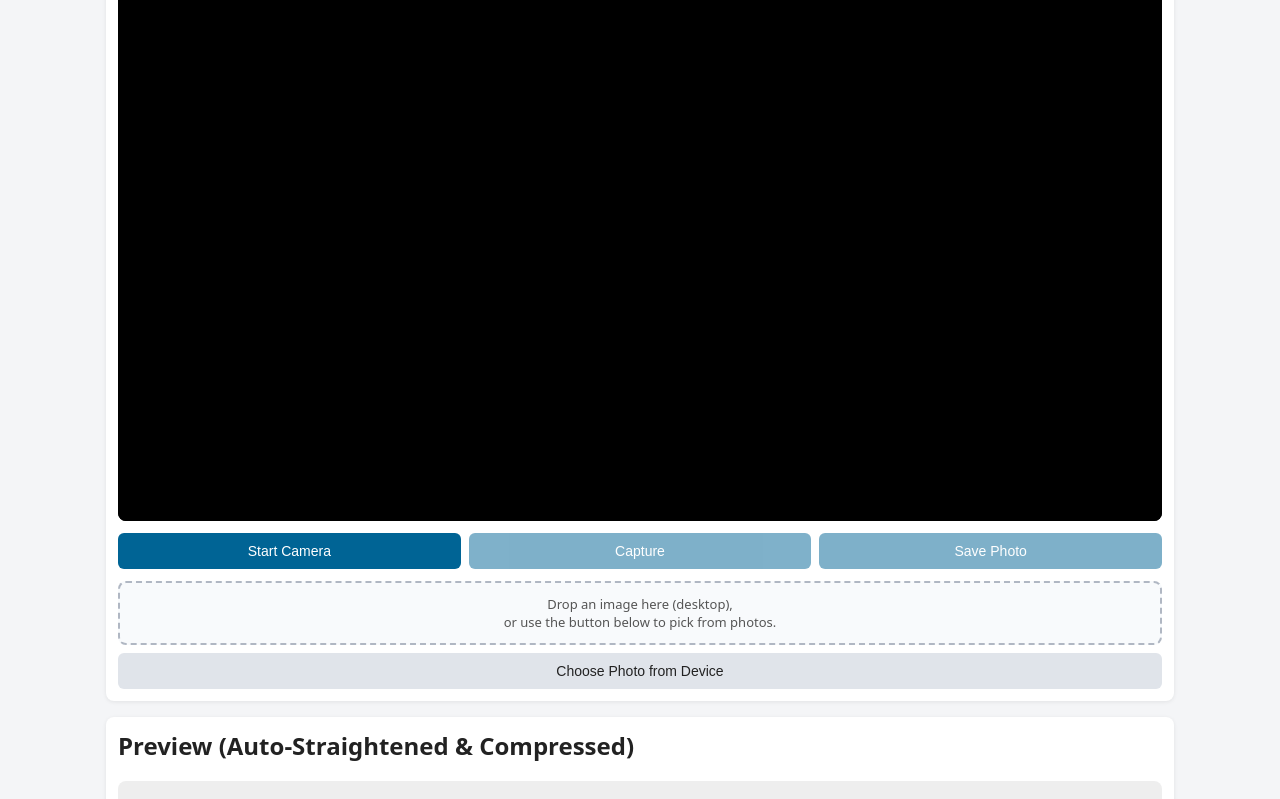
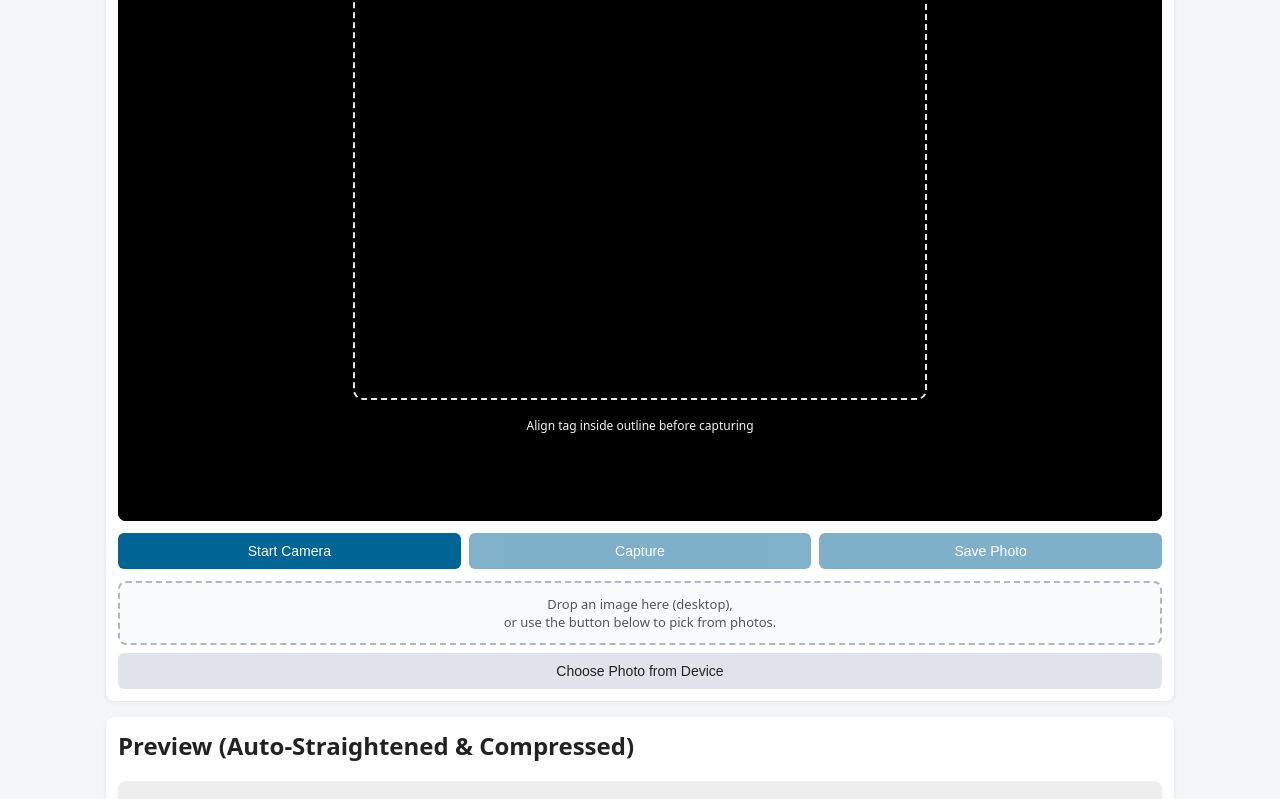
Before and after one commit to EAVYDEV/inspection-photo-app, a website: page public/index.html in a window 1280 px wide. Shown: the part 1053-1852 px from the top of the page. Drawn offline with Linux system fonts and the light colour scheme.

Commit message:
Add capture overlay outline and UI improvements

```diff
--- a/public/index.html
+++ b/public/index.html
@@ -23,6 +23,12 @@
         <section class="camera-section">
           <div class="video-container portrait">
             <video id="video" autoplay playsinline></video>
+
+            <!-- NEW: tag alignment overlay -->
+            <div class="video-overlay">
+              <div class="tag-outline"></div>
+              <div class="tag-hint">Align tag inside outline before capturing</div>
+            </div>
           </div>
 
           <div class="controls">
@@ -84,8 +90,8 @@
     </div>
   </div>
 
-   <!-- OpenCV.js for automatic perspective correction -->
-   <script src="https://docs.opencv.org/4.x/opencv.js"></script>
-   <script src="script.js"></script>
- </body>
- </html>
+  <!-- OpenCV.js for automatic perspective correction -->
+  <script src="https://docs.opencv.org/4.x/opencv.js"></script>
+  <script src="script.js"></script>
+</body>
+</html>
--- a/public/styles.css
+++ b/public/styles.css
@@ -47,7 +47,7 @@ h1 {
   color: #fff;
 }
 
-/* Always vertical on this app to avoid overlap */
+/* Always vertical layout so nothing overlaps on mobile */
 main {
   display: flex;
   flex-direction: column;
@@ -87,6 +87,52 @@ video {
   background: #000;
 }
 
+/* NEW: overlay to guide tag alignment */
+.video-overlay {
+  position: absolute;
+  inset: 0;
+  display: flex;
+  justify-content: center;
+  align-items: center;
+  pointer-events: none; /* let taps go through to underlying video/buttons */
+}
+
+.tag-outline {
+  border: 2px dashed rgba(255, 255, 255, 0.9);
+  border-radius: 10px;
+  width: 55%;            /* horizontal size of tag outline */
+  aspect-ratio: 0.5 / 1; /* tall tag shape (width : height) */
+  box-shadow: 0 0 0 1px rgba(0, 0, 0, 0.25);
+}
+
+/* optional "hole" at top of tag outline */
+.tag-outline::before {
+  content: "";
+  position: absolute;
+  top: 8%;
+  left: 50%;
+  transform: translateX(-50%);
+  width: 10%;
+  aspect-ratio: 1 / 1;
+  border-radius: 999px;
+  border: 2px solid rgba(255, 255, 255, 0.9);
+  box-shadow: 0 0 0 1px rgba(0, 0, 0, 0.25);
+}
+
+.tag-hint {
+  position: absolute;
+  bottom: 6%;
+  left: 50%;
+  transform: translateX(-50%);
+  color: #f5f5f5;
+  text-shadow: 0 1px 2px rgba(0, 0, 0, 0.65);
+  font-size: 12px;
+  padding: 3px 8px;
+  border-radius: 999px;
+  background: rgba(0, 0, 0, 0.45);
+}
+
+/* Controls & buttons */
 .controls {
   display: flex;
   flex-wrap: wrap;
```
